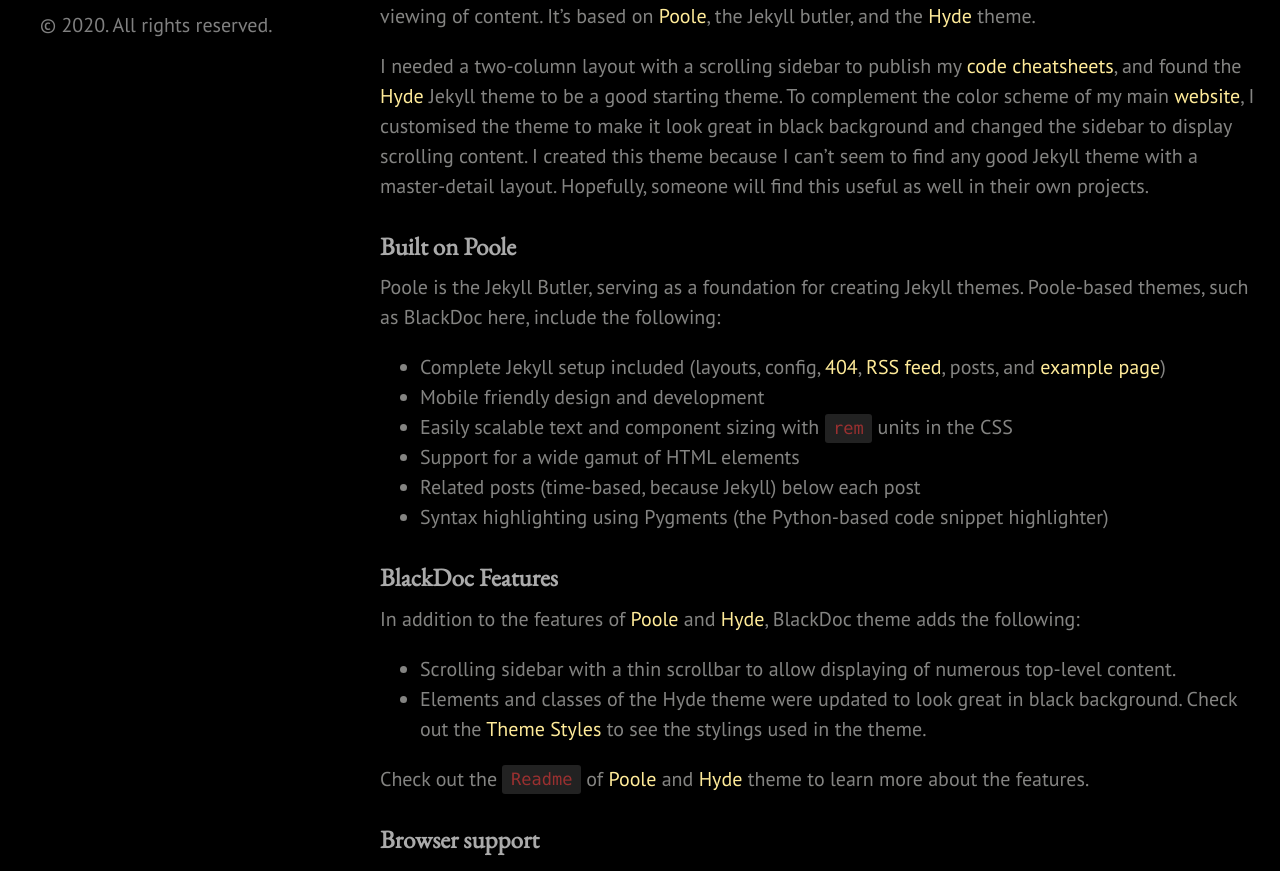
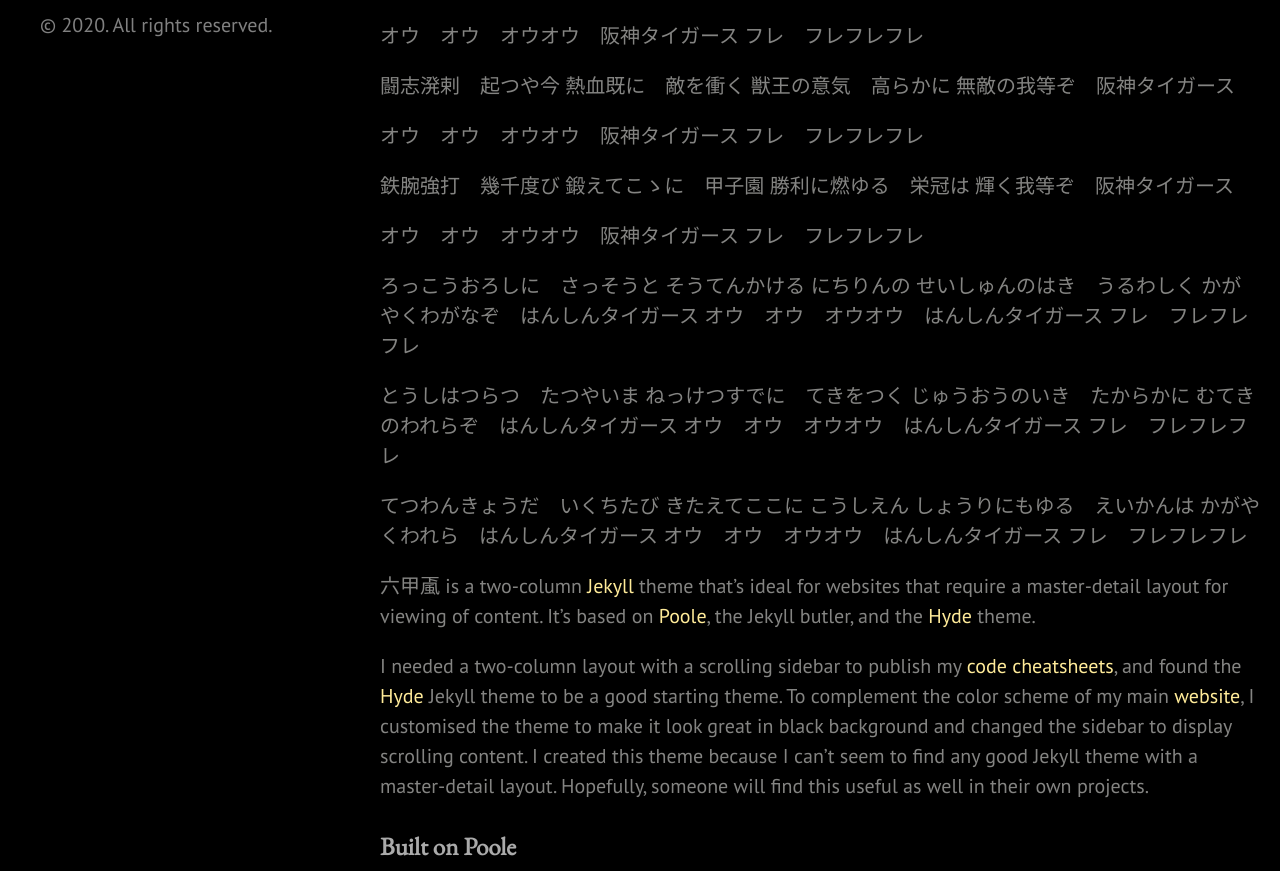
Before and after one commit to takagotch/page82, a Jekyll site: the page built from _posts/2015-05-14-introducing-blackdoc.md, in a window 1280 px wide and 1400 px high. Shown: the part 529-1400 px from the top of the window. Built offline with Jekyll 4.4.1, drawn with Linux system fonts in a browser that asks for light colours; some of the changed text lies outside the part shown.

Commit message:
Update 2015-05-14-introducing-blackdoc.md

```diff
--- a/_posts/2015-05-14-introducing-blackdoc.md
+++ b/_posts/2015-05-14-introducing-blackdoc.md
@@ -4,7 +4,52 @@ title: JCB with 阪神タイガース
 ---
 ![HanshinTigers](https://i.imgur.com/lVtazJc.jpg "LargeImages")
 
-BlackDoc is a two-column [Jekyll](http://jekyllrb.com) theme that's ideal for websites that require a master-detail layout for viewing of content. It's based on [Poole](http://getpoole.com), the Jekyll butler, and the [Hyde](http://hyde.getpoole.com) theme.
+六甲颪に　颯爽と
+蒼天翔ける 日輪の
+青春の覇気　美しく
+輝く我が名ぞ　阪神タイガース
+
+オウ　オウ　オウオウ　阪神タイガース
+フレ　フレフレフレ
+
+闘志溌剌　起つや今
+熱血既に　敵を衝く
+獣王の意気　高らかに
+無敵の我等ぞ　阪神タイガース
+
+オウ　オウ　オウオウ　阪神タイガース
+フレ　フレフレフレ
+
+鉄腕強打　幾千度び
+鍛えてこゝに　甲子園
+勝利に燃ゆる　栄冠は
+輝く我等ぞ　阪神タイガース
+
+オウ　オウ　オウオウ　阪神タイガース
+フレ　フレフレフレ
+
+ろっこうおろしに　さっそうと
+そうてんかける にちりんの
+せいしゅんのはき　うるわしく
+かがやくわがなぞ　はんしんタイガース
+オウ　オウ　オウオウ　はんしんタイガース
+フレ　フレフレフレ
+
+とうしはつらつ　たつやいま
+ねっけつすでに　てきをつく
+じゅうおうのいき　たからかに
+むてきのわれらぞ　はんしんタイガース
+オウ　オウ　オウオウ　はんしんタイガース
+フレ　フレフレフレ
+
+てつわんきょうだ　いくちたび
+きたえてここに こうしえん
+しょうりにもゆる　えいかんは
+かがやくわれら　はんしんタイガース
+オウ　オウ　オウオウ　はんしんタイガース
+フレ　フレフレフレ
+
+六甲颪 is a two-column [Jekyll](http://jekyllrb.com) theme that's ideal for websites that require a master-detail layout for viewing of content. It's based on [Poole](http://getpoole.com), the Jekyll butler, and the [Hyde](http://hyde.getpoole.com) theme.
 
 I needed a two-column layout with a scrolling sidebar to publish my [code cheatsheets](http://karloespiritu.com/cheatsheets), and found the [Hyde](http://hyde.getpoole.com) Jekyll theme to be a good starting theme. To complement the color scheme of my main [website](http://karloespiritu.com), I customised the theme to make it look great in black background and changed the sidebar to display scrolling content. I created this theme because I can't seem to find any good Jekyll theme with a master-detail layout. Hopefully, someone will find this useful as well in their own projects.
 
```
